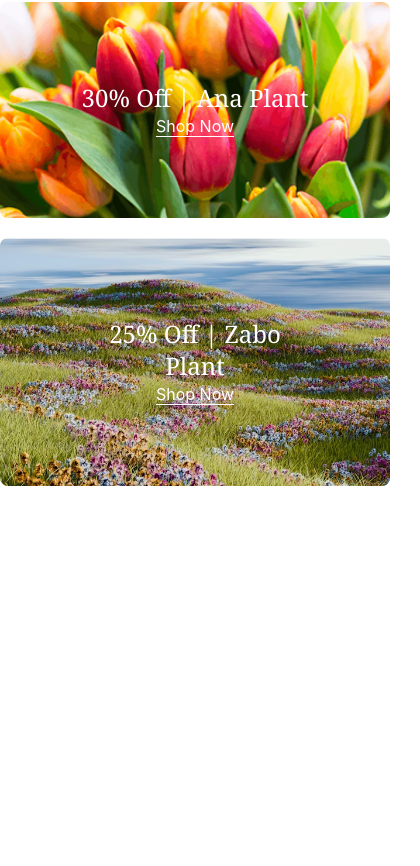
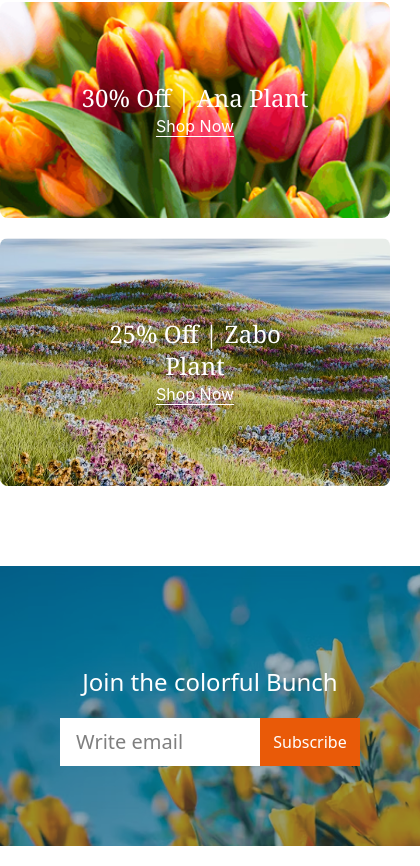
Before and after one commit to nomankhan323/flowers, a plain HTML site: page index.html in a window 390 px wide. Shown: the part 3735-4601 px from the top of the page, 420 px wide, since content can reach past the window. Before the commit the page ends 4301 px from the top, so only its background shows below. Drawn offline with nearby package versions, Linux system fonts and the light colour scheme.

Commit message:
joint section Responsiveness design done

```diff
--- a/index.html
+++ b/index.html
@@ -268,13 +268,14 @@
         </section>
 
         <!-- join section -->
-        <section class="hidden">
-            <div class="bg-img4 w-full h-full bg-no-repeat bg-cover">
-                <div class="justify-items-center text-center py-[200px] px-[350px]">
-                    <h2 class="text-5xl text-white mb-5 font-bold">Join the colorful Bunch</h2>
+        <section class="">
+            <div class="bg-img4 lg:w-full lg:h-full w-105 h-70 bg-no-repeat bg-cover">
+                <div class="justify-items-center text-center lg:py-[200px] lg:px-[350px] py-25 ">
+                    <h2 class="lg:text-5xl text-2xl text-white lg:mb-5 mb-5 lg:font-bold">Join the colorful Bunch</h2>
                     <div class="flex">
-                        <input class="w-[644px] h-[50px] bg-white p-4 text-xl" placeholder="Write email " type="text">
-                        <button class="text-white bg-[#E95A08] w-[185px] h-[50px]">Subscribe</button>
+                        <input class="lg:w-[644px] lg:h-[50px] w-50 h-12 bg-white p-4 text-xl"
+                            placeholder="Write email " type="text">
+                        <button class="text-white bg-[#E95A08] lg:w-[185px] lg:h-[50px] w-25">Subscribe</button>
                     </div>
                 </div>
             </div>
```
